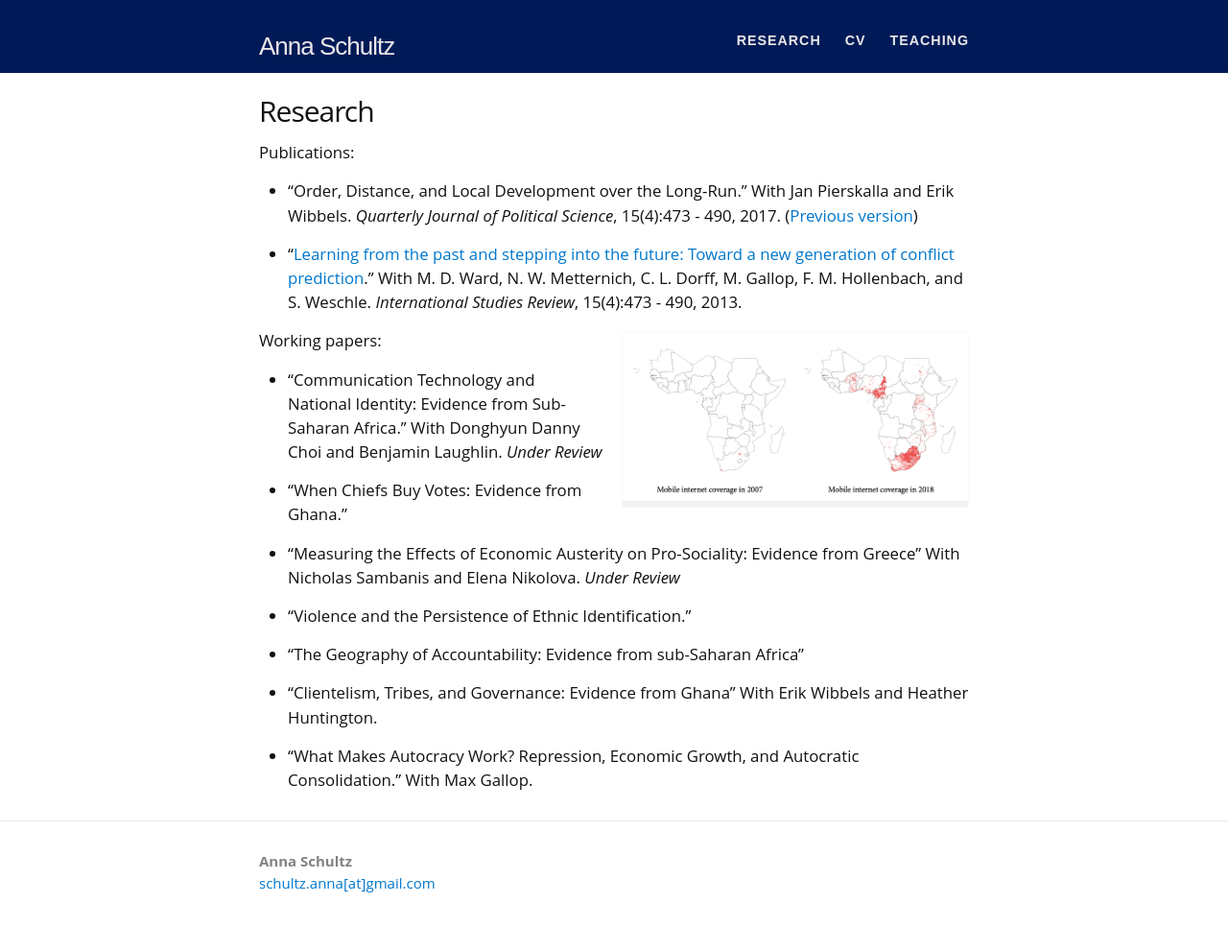
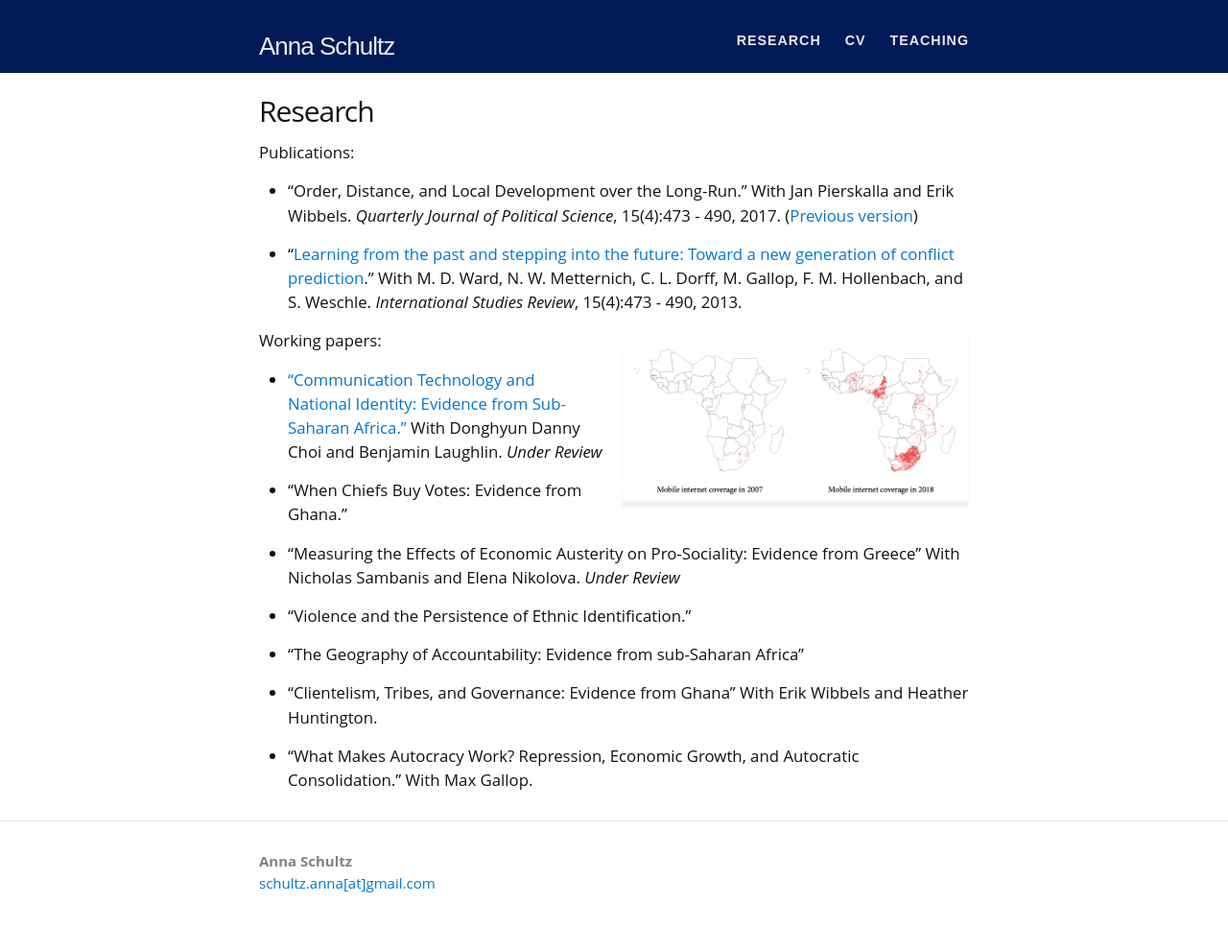
Before and after one commit to annaschultz/annaschultz.github.io, a Jekyll site: the page built from research.md, in a window 1280 px wide. Shown: the whole page at 96% size. Built offline with Jekyll 4.4.1, drawn with Linux system fonts in a browser that asks for light colours; part of the change alters nothing that is shown.

```diff
--- a/research.md
+++ b/research.md
@@ -16,7 +16,7 @@ Publications:
 
 Working papers:
 
-+ “Communication Technology and National Identity: Evidence from Sub-Saharan Africa.” With Donghyun Danny Choi and Benjamin Laughlin. *Under Review*
++ [“Communication Technology and National Identity: Evidence from Sub-Saharan Africa.”](/AES-TechID.pdf)  With Donghyun Danny Choi and Benjamin Laughlin. *Under Review*
 
 + “When Chiefs Buy Votes: Evidence from Ghana.”
 
```
